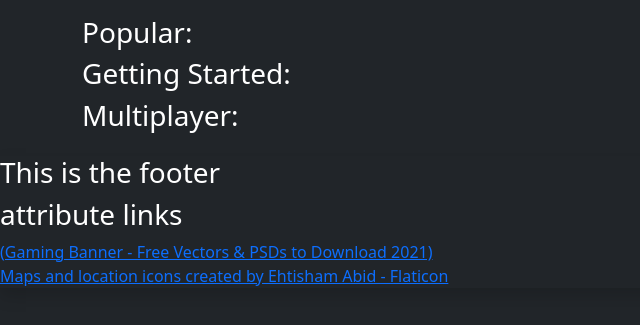
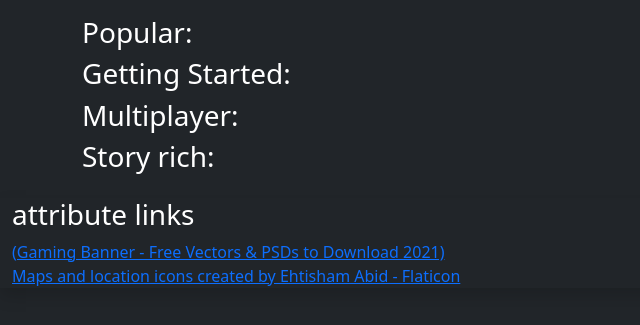
Before and after one commit to Primus46/GenreGauger, a PHP site: page /CategoriesPage.php in a window 1280 px wide. Shown: the part 74-399 px from the top of the page, without its empty margins (0-640 px from the left). Run offline with PHP 8.4, Linux system fonts and the light colour scheme; data that the repository does not hold is empty.

Commit message:
changed minor elements

```diff
--- a/Categories_Page/CategoriesPage.php
+++ b/Categories_Page/CategoriesPage.php
@@ -22,6 +22,10 @@
              <h3>Multiplayer:</h3>
                 <?php multiplayer_genres();?>
             </div>
+            <div class="row my-auto justify-content-center d-flex ">
+             <h3>Story rich:</h3>
+                <?php Story_rich_genres();?>
+            </div>
         </div>
         <?php include '../Reuseable_Components/footer/footer.php';?>
     </body>
--- a/Reuseable_Components/footer/footer.php
+++ b/Reuseable_Components/footer/footer.php
@@ -1,13 +1,12 @@
 <footer class="page-footer shadow bottom">
-    <div>
-        <h3>This is the footer</h3>
-    </div>
     <section>
+        <div class="container-fluid">
         <h3>attribute links</h3>
         <div>
         <a href="https://www.freepik.com/free-photos-vectors/gaming-banner" title="gaming-banner">(Gaming Banner - Free Vectors & PSDs to Download 2021)</a>
         <br>
         <a href="https://www.flaticon.com/free-icons/maps-and-location" title="maps and location icons">Maps and location icons created by Ehtisham Abid - Flaticon</a>
         </div>
+        </div>
     </section>
 </footer>
```
